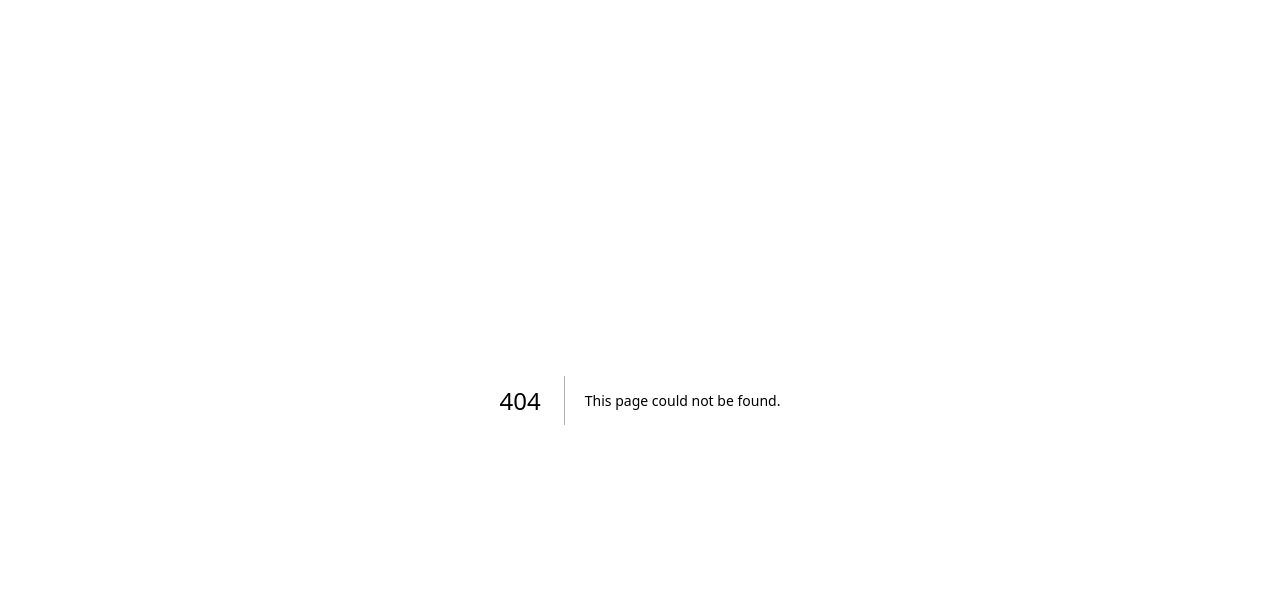
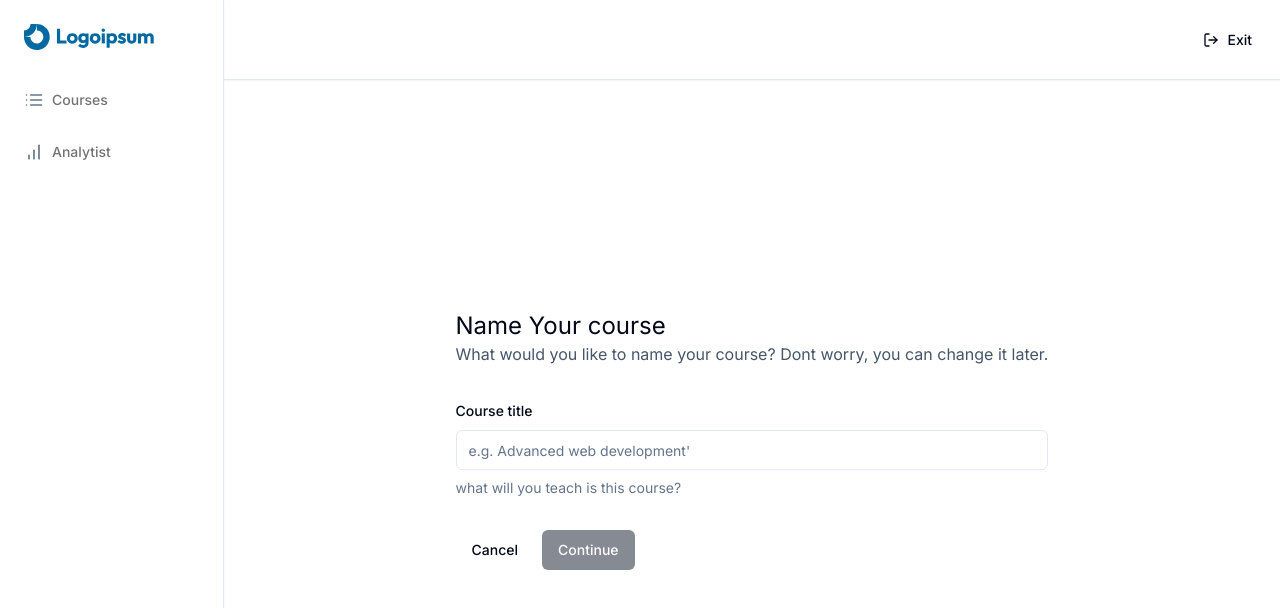
Before and after one commit to mohammadtonor/lms-tutorial, a Next.js app: page /teacher/create in a window 1280 px wide. Before the commit this address had no page. Shown: the top 608 px of the page. Built offline with nearby package versions, Linux system fonts and the light colour scheme.

Commit message:
Create Course page and api + Prisma Model

```diff
--- a/app/(dashboard)/(route)/teacher/courses/page.tsx
+++ b/app/(dashboard)/(route)/teacher/courses/page.tsx
@@ -1,9 +1,14 @@
+import { Button } from "@/components/ui/button";
+import Link from "next/link";
+
 const CoursesPage = () => {
-    return (
-        <div>
-            <h1>Courses Page</h1>
-        </div>
-    )
-}
+  return (
+    <div className="p-6">
+      <Link href="/teacher/create">
+        <Button>New course</Button>
+      </Link>
+    </div>
+  );
+};
 
 export default CoursesPage;
--- /dev/null
+++ b/app/(dashboard)/(route)/teacher/create/page.tsx
@@ -0,0 +1,101 @@
+"use client";
+
+import * as z from "zod";
+import axios from "axios";
+import { zodResolver } from "@hookform/resolvers/zod";
+import { useForm } from "react-hook-form";
+import { useRouter } from "next/navigation";
+import toast from "react-hot-toast";
+
+import {
+  Form,
+  FormControl,
+  FormDescription,
+  FormField,
+  FormItem,
+  FormLabel,
+  FormMessage,
+} from "@/components/ui/form";
+import { Button } from "@/components/ui/button";
+import { Input } from "@/components/ui/input";
+import Link from "next/link";
+
+const formSchema = z.object({
+  title: z.string().min(1, {
+    message: "Title is required",
+  }),
+});
+
+const CreatePage = () => {
+  const router = useRouter();
+  const form = useForm<z.infer<typeof formSchema>>({
+    resolver: zodResolver(formSchema),
+    defaultValues: {
+      title: "",
+    },
+  });
+
+  const { isSubmitting, isValid } = form.formState;
+
+  const onSubmit = async (value: z.infer<typeof formSchema>) => {
+    try {
+      const response = await axios.post("/api/courses", value);
+      router.push(`/teacher/courses/${response.data.id}`);
+      toast.success("Course created");
+    } catch {
+      toast.error("Something went wrong");
+    }
+  };
+
+  return (
+    <div
+      className="max-w-5xl mx-auto flex md:item-center
+         md:justify-center md:items-center h-full p-6">
+      <div>
+        <h1 className="text-2xl">Name Your course</h1>
+        <p className="tex-sm text-slate-600">
+          What would you like to name your course? Dont worry, you can change it
+          later.
+        </p>
+        <Form {...form}>
+          <form
+            onSubmit={form.handleSubmit(onSubmit)}
+            className="space-y-8 mt-8">
+            <FormField
+              control={form.control}
+              name="title"
+              render={({ field }) => (
+                <FormItem>
+                  <FormLabel>Course title</FormLabel>
+                  <FormControl>
+                    <Input
+                      disabled={isSubmitting}
+                      placeholder="e.g. Advanced web development'"
+                      {...field}
+                    />
+                  </FormControl>
+                  <FormDescription>
+                    what will you teach is this course?
+                  </FormDescription>
+                  <FormMessage />
+                </FormItem>
+              )}
+            />
+            <div className="flex items-center gap-x-2">
+              <Link href="/">
+                <Button type="button" variant="ghost">
+                  Cancel
+                </Button>
+              </Link>
+              <Button type="submit" disabled={!isValid || isSubmitting}>
+                Continue
+              </Button>
+            </div>
+          </form>
+        </Form>
+      </div>
+    </div>
+  );
+};
+
+export default CreatePage;
--- a/app/(dashboard)/layout.tsx
+++ b/app/(dashboard)/layout.tsx
@@ -1,6 +1,5 @@
 import { Navbar } from "./_components/navbar";
 import Sidebar from "./_components/sidebar";
-
 const DashboardLayout = ({
     children
 }: {
--- /dev/null
+++ b/app/api/courses/route.ts
@@ -0,0 +1,29 @@
+import { auth } from "@clerk/nextjs";
+import { NextResponse } from "next/server";
+
+import { db } from "@/lib/db";
+
+export async function POST(
+  req: Request,
+) {
+  try {
+    const { userId } = auth();
+    const { title } = await req.json();
+
+    if (!userId) {
+      return new NextResponse("Unauthorized", { status: 401 });
+    }
+
+    const course = await db.course.create({
+      data: {
+        userId,
+        title,
+      }
+    });
+
+    return NextResponse.json(course);
+  } catch (error) {
+    console.log("[COURSES]", error);
+    return new NextResponse("Internal Error", { status: 500 });
+  }
+}
--- a/app/layout.tsx
+++ b/app/layout.tsx
@@ -2,7 +2,7 @@
 import "./globals.css";
 import type { Metadata } from "next";
 import { Inter } from "next/font/google";
-
+import { ToasterProvider } from "@/components/provideers/toaster-providers";
 const inter = Inter({ subsets: ["latin"] });
 
 export const metadata: Metadata = {
@@ -18,7 +18,10 @@
   return (
     <ClerkProvider>
       <html lang="en">
-        <body className={inter.className}>{children}</body>
+        <body className={inter.className}>
+          <ToasterProvider />
+          {children}
+        </body>
       </html>
     </ClerkProvider>
   );
--- /dev/null
+++ b/components/provideers/toaster-providers.tsx
@@ -0,0 +1,7 @@
+'use client';
+
+import { Toaster } from 'react-hot-toast';
+
+export const ToasterProvider = () => {
+    return <Toaster />
+}
--- /dev/null
+++ b/components/ui/form.tsx
@@ -0,0 +1,176 @@
+import * as React from "react"
+import * as LabelPrimitive from "@radix-ui/react-label"
+import { Slot } from "@radix-ui/react-slot"
+import {
+  Controller,
+  ControllerProps,
+  FieldPath,
+  FieldValues,
+  FormProvider,
+  useFormContext,
+} from "react-hook-form"
+
+import { cn } from "@/lib/utils"
+import { Label } from "@/components/ui/label"
+
+const Form = FormProvider
+
+type FormFieldContextValue<
+  TFieldValues extends FieldValues = FieldValues,
+  TName extends FieldPath<TFieldValues> = FieldPath<TFieldValues>
+> = {
+  name: TName
+}
+
+const FormFieldContext = React.createContext<FormFieldContextValue>(
+  {} as FormFieldContextValue
+)
+
+const FormField = <
+  TFieldValues extends FieldValues = FieldValues,
+  TName extends FieldPath<TFieldValues> = FieldPath<TFieldValues>
+>({
+  ...props
+}: ControllerProps<TFieldValues, TName>) => {
+  return (
+    <FormFieldContext.Provider value={{ name: props.name }}>
+      <Controller {...props} />
+    </FormFieldContext.Provider>
+  )
+}
+
+const useFormField = () => {
+  const fieldContext = React.useContext(FormFieldContext)
+  const itemContext = React.useContext(FormItemContext)
+  const { getFieldState, formState } = useFormContext()
+
+  const fieldState = getFieldState(fieldContext.name, formState)
+
+  if (!fieldContext) {
+    throw new Error("useFormField should be used within <FormField>")
+  }
+
+  const { id } = itemContext
+
+  return {
+    id,
+    name: fieldContext.name,
+    formItemId: `${id}-form-item`,
+    formDescriptionId: `${id}-form-item-description`,
+    formMessageId: `${id}-form-item-message`,
+    ...fieldState,
+  }
+}
+
+type FormItemContextValue = {
+  id: string
+}
+
+const FormItemContext = React.createContext<FormItemContextValue>(
+  {} as FormItemContextValue
+)
+
+const FormItem = React.forwardRef<
+  HTMLDivElement,
+  React.HTMLAttributes<HTMLDivElement>
+>(({ className, ...props }, ref) => {
+  const id = React.useId()
+
+  return (
+    <FormItemContext.Provider value={{ id }}>
+      <div ref={ref} className={cn("space-y-2", className)} {...props} />
+    </FormItemContext.Provider>
+  )
+})
+FormItem.displayName = "FormItem"
+
+const FormLabel = React.forwardRef<
+  React.ElementRef<typeof LabelPrimitive.Root>,
+  React.ComponentPropsWithoutRef<typeof LabelPrimitive.Root>
+>(({ className, ...props }, ref) => {
+  const { error, formItemId } = useFormField()
+
+  return (
+    <Label
+      ref={ref}
+      className={cn(error && "text-destructive", className)}
+      htmlFor={formItemId}
+      {...props}
+    />
+  )
+})
+FormLabel.displayName = "FormLabel"
+
+const FormControl = React.forwardRef<
+  React.ElementRef<typeof Slot>,
+  React.ComponentPropsWithoutRef<typeof Slot>
+>(({ ...props }, ref) => {
+  const { error, formItemId, formDescriptionId, formMessageId } = useFormField()
+
+  return (
+    <Slot
+      ref={ref}
+      id={formItemId}
+      aria-describedby={
+        !error
+          ? `${formDescriptionId}`
+          : `${formDescriptionId} ${formMessageId}`
+      }
+      aria-invalid={!!error}
+      {...props}
+    />
+  )
+})
+FormControl.displayName = "FormControl"
+
+const FormDescription = React.forwardRef<
+  HTMLParagraphElement,
+  React.HTMLAttributes<HTMLParagraphElement>
+>(({ className, ...props }, ref) => {
+  const { formDescriptionId } = useFormField()
+
+  return (
+    <p
+      ref={ref}
+      id={formDescriptionId}
+      className={cn("text-sm text-muted-foreground", className)}
+      {...props}
+    />
+  )
+})
+FormDescription.displayName = "FormDescription"
+
+const FormMessage = React.forwardRef<
+  HTMLParagraphElement,
+  React.HTMLAttributes<HTMLParagraphElement>
+>(({ className, children, ...props }, ref) => {
+  const { error, formMessageId } = useFormField()
+  const body = error ? String(error?.message) : children
+
+  if (!body) {
+    return null
+  }
+
+  return (
+    <p
+      ref={ref}
+      id={formMessageId}
+      className={cn("text-sm font-medium text-destructive", className)}
+      {...props}
+    >
+      {body}
+    </p>
+  )
+})
+FormMessage.displayName = "FormMessage"
+
+export {
+  useFormField,
+  Form,
+  FormItem,
+  FormLabel,
+  FormControl,
+  FormDescription,
+  FormMessage,
+  FormField,
+}
--- /dev/null
+++ b/components/ui/input.tsx
@@ -0,0 +1,25 @@
+import * as React from "react"
+
+import { cn } from "@/lib/utils"
+
+export interface InputProps
+  extends React.InputHTMLAttributes<HTMLInputElement> {}
+
+const Input = React.forwardRef<HTMLInputElement, InputProps>(
+  ({ className, type, ...props }, ref) => {
+    return (
+      <input
+        type={type}
+        className={cn(
+          "flex h-10 w-full rounded-md border border-input bg-background px-3 py-2 text-sm ring-offset-background file:border-0 file:bg-transparent file:text-sm file:font-medium placeholder:text-muted-foreground focus-visible:outline-none focus-visible:ring-2 focus-visible:ring-ring focus-visible:ring-offset-2 disabled:cursor-not-allowed disabled:opacity-50",
+          className
+        )}
+        ref={ref}
+        {...props}
+      />
+    )
+  }
+)
+Input.displayName = "Input"
+
+export { Input }
--- /dev/null
+++ b/components/ui/label.tsx
@@ -0,0 +1,26 @@
+"use client"
+
+import * as React from "react"
+import * as LabelPrimitive from "@radix-ui/react-label"
+import { cva, type VariantProps } from "class-variance-authority"
+
+import { cn } from "@/lib/utils"
+
+const labelVariants = cva(
+  "text-sm font-medium leading-none peer-disabled:cursor-not-allowed peer-disabled:opacity-70"
+)
+
+const Label = React.forwardRef<
+  React.ElementRef<typeof LabelPrimitive.Root>,
+  React.ComponentPropsWithoutRef<typeof LabelPrimitive.Root> &
+    VariantProps<typeof labelVariants>
+>(({ className, ...props }, ref) => (
+  <LabelPrimitive.Root
+    ref={ref}
+    className={cn(labelVariants(), className)}
+    {...props}
+  />
+))
+Label.displayName = LabelPrimitive.Root.displayName
+
+export { Label }
--- /dev/null
+++ b/lib/db.ts
@@ -0,0 +1,9 @@
+import { PrismaClient } from '@prisma/client';
+
+declare global {
+    var prisma: PrismaClient | undefined;
+}
+
+export const db = globalThis.prisma || new PrismaClient();
+
+if (process.env.NODE_ENV !== "production") globalThis.prisma = db;
```
Also changed, not shown: package.json (+12 -1 lines), 2 other files (tests, documents, lock files or other folders).
